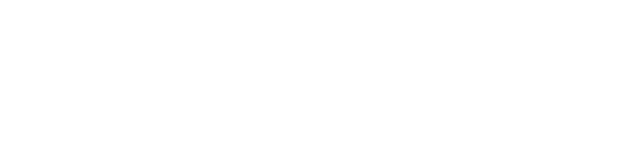
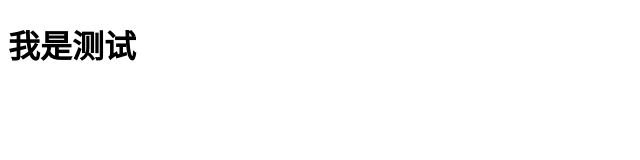
Before and after one commit to violet000/git-demo, a plain HTML site: page index.html in a window 1280 px wide. Shown: the whole page, without its empty margins (0-640 px from the left). Drawn offline with Linux system fonts and the light colour scheme.

Commit message:
添加说明

```diff
--- a/index.html
+++ b/index.html
@@ -5,5 +5,6 @@
 		<title></title>
 	</head>
 	<body>
+		<h1>我是测试</h1>
 	</body>
 </html>
```
Also changed, not shown: 1 other file.
